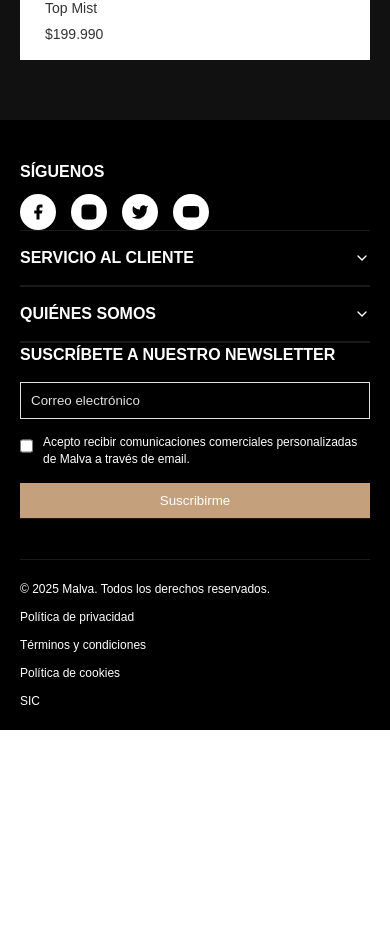
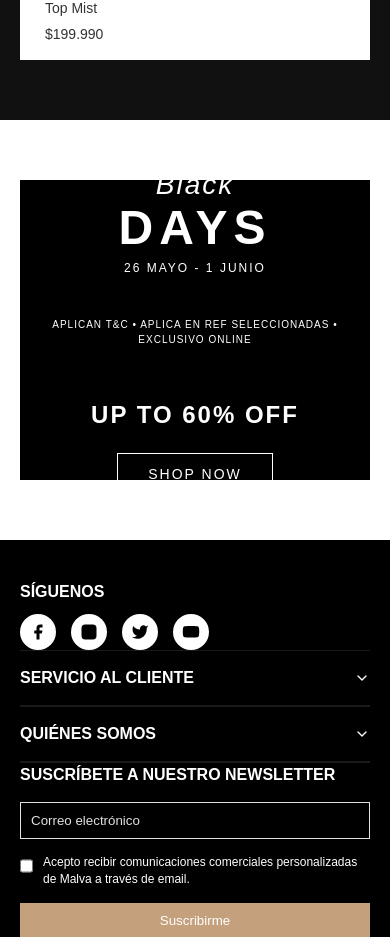
Before and after one commit to ferchin1989/prueba_tecnica_semi_senior, a React (Create React App) app: page / in a window 390 px wide. Shown: the part 1095-2032 px from the top of the page. Before the commit the page ends 1825 px from the top, so only its background shows below. Built offline with nearby package versions, Linux system fonts and the light colour scheme.

Commit message:
se crea banner de black days

```diff
--- /dev/null
+++ b/src/components/ui/PromoBanner.tsx
@@ -0,0 +1,33 @@
+import React from 'react';
+import { Link } from 'react-router-dom';
+import styles from '../../styles/PromoBanner.module.css';
+
+/**
+ * Componente que muestra un banner promocional de Black Days
+ */
+const PromoBanner: React.FC = () => {
+  return (
+    <div className={styles.promoBannerContainer}>
+      <div className={styles.promoBanner}>
+        <div className={styles.promoContent}>
+          <div className={styles.promoTitle}>
+            <span className={styles.blackText}>Black</span>
+            <span className={styles.daysText}>DAYS</span>
+            <span className={styles.dateText}>26 MAYO - 1 JUNIO</span>
+          </div>
+          <div className={styles.promoInfo}>
+            <span>APLICAN T&C • APLICA EN REF SELECCIONADAS • EXCLUSIVO ONLINE</span>
+          </div>
+          <div className={styles.promoOffer}>
+            <span className={styles.offerText}>UP TO 60% OFF</span>
+            <Link to="/productos" className={styles.shopNowButton}>
+              Shop Now
+            </Link>
+          </div>
+        </div>
+      </div>
+    </div>
+  );
+};
+
+export default PromoBanner;
--- a/src/pages/Home.tsx
+++ b/src/pages/Home.tsx
@@ -2,6 +2,7 @@ import React from 'react';
 import Layout from '../components/layout/Layout';
 import Banner from '../components/ui/Banner';
 import ProductSlider from '../components/ui/ProductSlider';
+import PromoBanner from '../components/ui/PromoBanner';
 
 /**
  * Pu00e1gina principal que muestra el banner y el slider de productos
@@ -11,6 +12,7 @@ const Home: React.FC = () => {
     <Layout>
       <Banner />
       <ProductSlider />
+      <PromoBanner />
     </Layout>
   );
 };
--- /dev/null
+++ b/src/styles/PromoBanner.module.css
@@ -0,0 +1,156 @@
+.promoBannerContainer {
+  width: 100%;
+  padding: 40px 20px;
+  margin: 20px 0;
+}
+
+.promoBanner {
+  width: 100%;
+  height: 400px;
+  background-color: #000;
+  color: white;
+  display: flex;
+  flex-direction: column;
+  justify-content: center;
+  align-items: center;
+  text-align: center;
+  position: relative;
+}
+
+.promoBanner::before {
+  content: '';
+  position: absolute;
+  top: 0;
+  left: 0;
+  width: 100%;
+  height: 100%;
+  background-color: rgba(0, 0, 0, 0.7);
+}
+
+.promoContent {
+  position: relative;
+  z-index: 1;
+  display: flex;
+  flex-direction: column;
+  align-items: center;
+  justify-content: center;
+  gap: 20px;
+}
+
+.promoTitle {
+  display: flex;
+  flex-direction: column;
+  align-items: center;
+  margin-bottom: 10px;
+}
+
+.blackText {
+  font-size: 48px;
+  font-weight: 300;
+  font-style: italic;
+  letter-spacing: 2px;
+}
+
+.daysText {
+  font-size: 80px;
+  font-weight: 700;
+  letter-spacing: 10px;
+  line-height: 0.9;
+}
+
+.dateText {
+  font-size: 16px;
+  font-weight: 400;
+  letter-spacing: 2px;
+  margin-top: 10px;
+}
+
+.promoInfo {
+  font-size: 12px;
+  font-weight: 400;
+  letter-spacing: 1px;
+  margin: 10px 0;
+}
+
+.promoOffer {
+  display: flex;
+  flex-direction: column;
+  align-items: center;
+  gap: 20px;
+  margin-top: 20px;
+}
+
+.offerText {
+  font-size: 36px;
+  font-weight: 600;
+  letter-spacing: 2px;
+}
+
+.shopNowButton {
+  display: inline-block;
+  padding: 10px 30px;
+  background-color: transparent;
+  border: 1px solid white;
+  color: white;
+  font-size: 14px;
+  font-weight: 500;
+  text-transform: uppercase;
+  letter-spacing: 2px;
+  transition: all 0.3s ease;
+  text-decoration: none;
+}
+
+.shopNowButton:hover {
+  background-color: white;
+  color: black;
+}
+
+@media (max-width: 768px) {
+  .promoBanner {
+    height: 350px;
+  }
+
+  .blackText {
+    font-size: 36px;
+  }
+
+  .daysText {
+    font-size: 60px;
+    letter-spacing: 8px;
+  }
+
+  .dateText {
+    font-size: 14px;
+  }
+
+  .offerText {
+    font-size: 28px;
+  }
+}
+
+@media (max-width: 480px) {
+  .promoBanner {
+    height: 300px;
+  }
+
+  .blackText {
+    font-size: 28px;
+  }
+
+  .daysText {
+    font-size: 48px;
+    letter-spacing: 6px;
+  }
+
+  .dateText {
+    font-size: 12px;
+  }
+
+  .promoInfo {
+    font-size: 10px;
+  }
+
+  .offerText {
+    font-size: 24px;
+  }
+}
```
